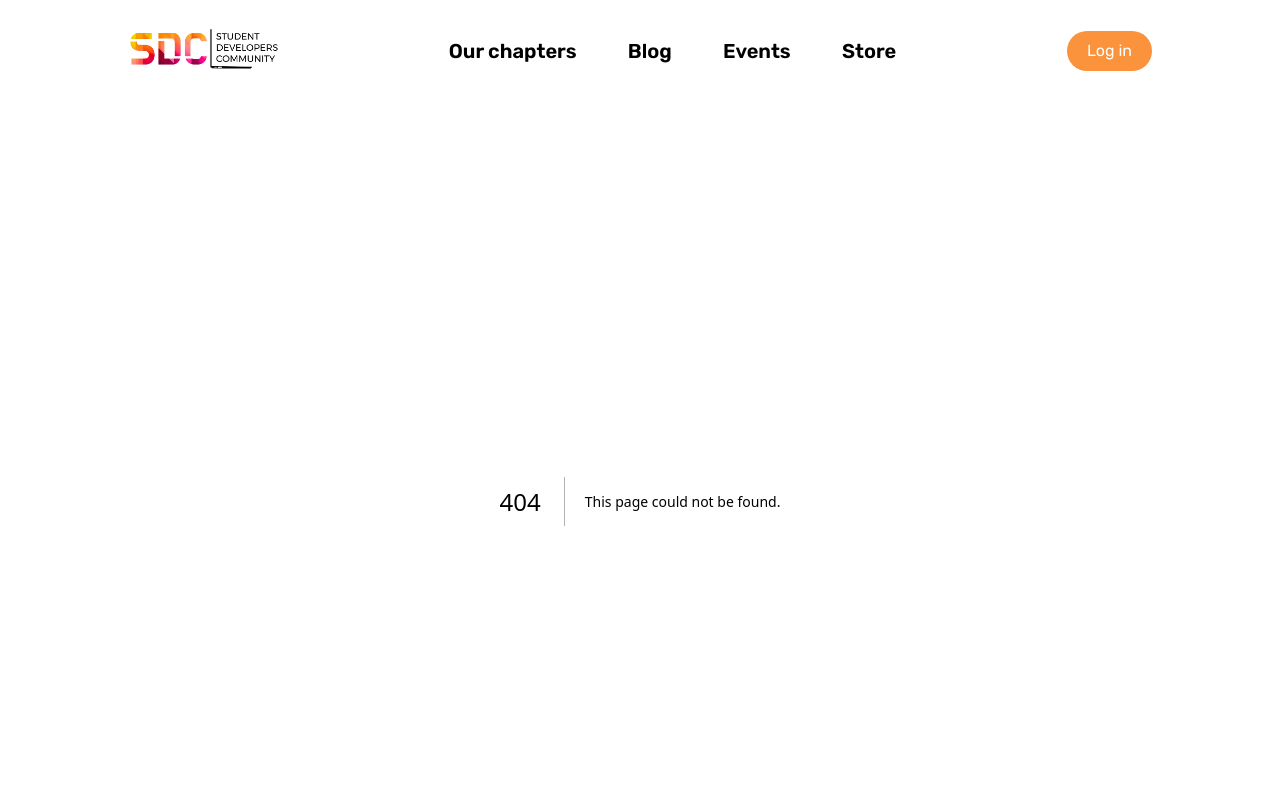
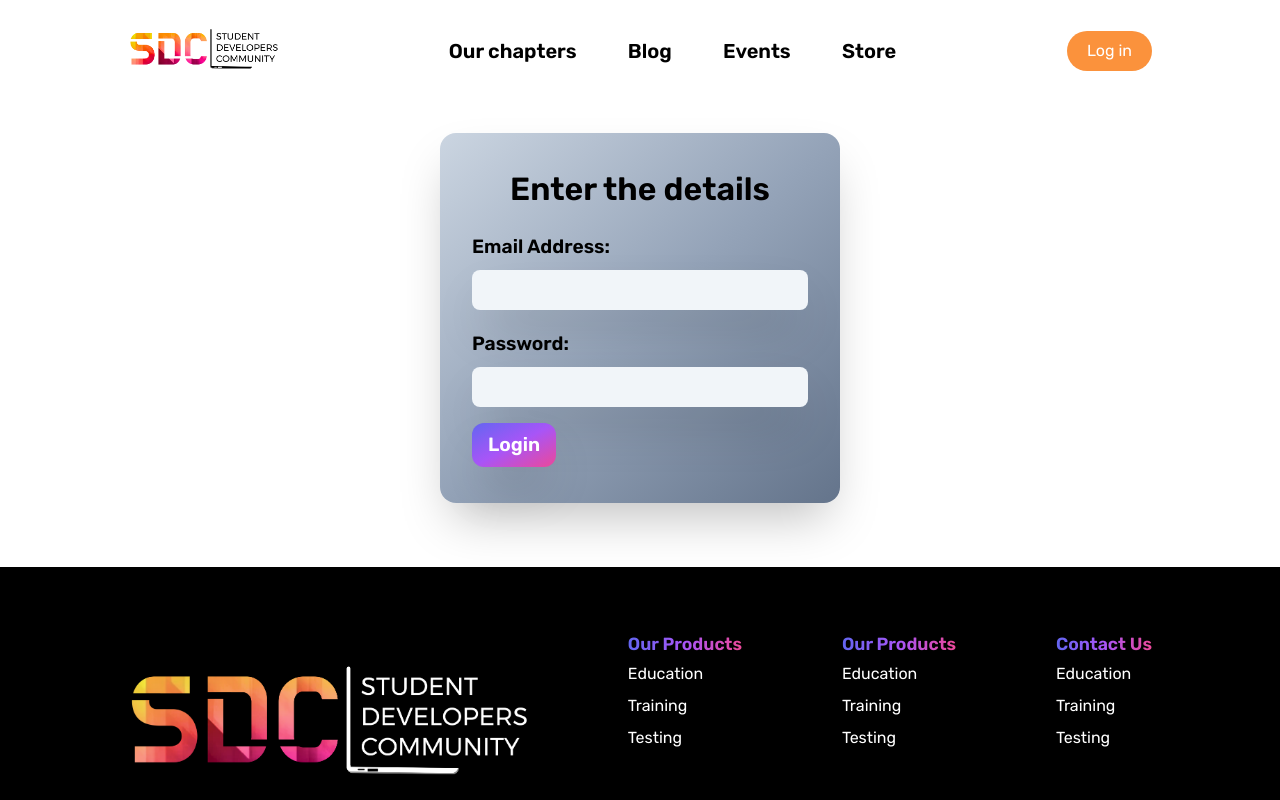
Before and after one commit to SDC-INDIA/sdc-website, a Next.js app: page /login in a window 1280 px wide. Before the commit this address had no page. Shown: the top 800 px of the page. Built offline with nearby package versions, Linux system fonts and the light colour scheme.

Commit message:
login design completed

```diff
--- a/package.json
+++ b/package.json
@@ -20,6 +20,7 @@
     "classnames": "^2.3.2",
     "eslint": "8.45.0",
     "eslint-config-next": "13.4.10",
+    "firebase": "^10.1.0",
     "framer-motion": "^10.13.0",
     "next": "13.4.10",
     "postcss": "8.4.26",
--- /dev/null
+++ b/src/components/AuthPage/LoginCard.tsx
@@ -0,0 +1,23 @@
+
+
+const LoginCard = () => {
+    return (
+        <div className="lg:w-[80%] w-[90%] mx-auto my-8">
+            <div className="rounded-2xl shadow-2xl bg-gradient-to-br from-slate-300 via-slate-400 to-slate-500 p-8 w-[400px] h-[370px] mx-auto flex flex-col justify-between">
+                <h1 className="text-[1.5rem] md:text-[2rem] w-fit mx-auto font-semibold ">Enter the details</h1>
+                <div className="">
+                    <form action="" method="post" className="login-form">
+                        <p className="text-[1.2rem] font-semibold">Email Address:</p>
+                        <input type="email" name="email" id="" />
+                        <p className="mt-4 text-[1.2rem] font-semibold">Password:</p>
+                        <input type="password" name="password" id="" />
+                        <br />
+                        <input className="cursor-pointer bg-gradient-to-br from-indigo-500 via-purple-500 to-pink-500 hover:bg-gradient-to-l px-4 py-2 mt-3 rounded-xl text-white text-[1.2rem] font-semibold w-fit" type="submit" value="Login" />
+                    </form>
+                </div>
+            </div>
+        </div>
+    )
+}
+
+export default LoginCard
--- a/src/components/HomePage/Navbar/Navbar.tsx
+++ b/src/components/HomePage/Navbar/Navbar.tsx
@@ -3,9 +3,12 @@ import Link from "next/link";
 import MenuIcon from '@mui/icons-material/Menu';
 import CloseIcon from '@mui/icons-material/Close';
 import Image from "next/image";
+import { useRouter } from "next/router";
 
 const Navbar = () => {
     const [toggle, setToggle] = useState(true);
+
+    const router = useRouter();
 
     const handleToggle = () => {
         setToggle(!toggle);
@@ -25,7 +28,7 @@ const Navbar = () => {
                     </ul>
                 </div>
                 <div className="flex items-center gap-6">
-                    <button className="bg-orange-400 lg:hover:bg-orange-300 px-5 py-2 text-white rounded-full">Log in</button>
+                    <button onClick={()=>router.push('/login')} className="bg-orange-400 lg:hover:bg-orange-300 px-5 py-2 text-white rounded-full">Log in</button>
                     <div className="lg:hidden">
                         {
                             toggle ?
--- /dev/null
+++ b/src/pages/login.tsx
@@ -0,0 +1,13 @@
+import React from 'react'
+import LoginCard from '../components/AuthPage/LoginCard'
+
+
+const login = () => {
+  return (
+    <div>
+        <LoginCard />
+    </div>
+  )
+}
+
+export default login
--- a/styles/globals.css
+++ b/styles/globals.css
@@ -16,4 +16,13 @@
     .get-center {
         @apply w-fit mx-auto;
     }
+    input {
+        @apply bg-slate-100 p-2 rounded-lg w-full shadow-2xl;
+    }
+    input:focus {
+        @apply outline-none;
+    }
+    .login-form > * {
+        @apply my-1;
+    }
 }
```
Also changed, not shown: src/firebase/Firebase.ts (added, +24 -0 lines), src/firebase/FirebaseCrud.tsx (added, +11 -0 lines), 1 other file (tests, documents, lock files or other folders).
